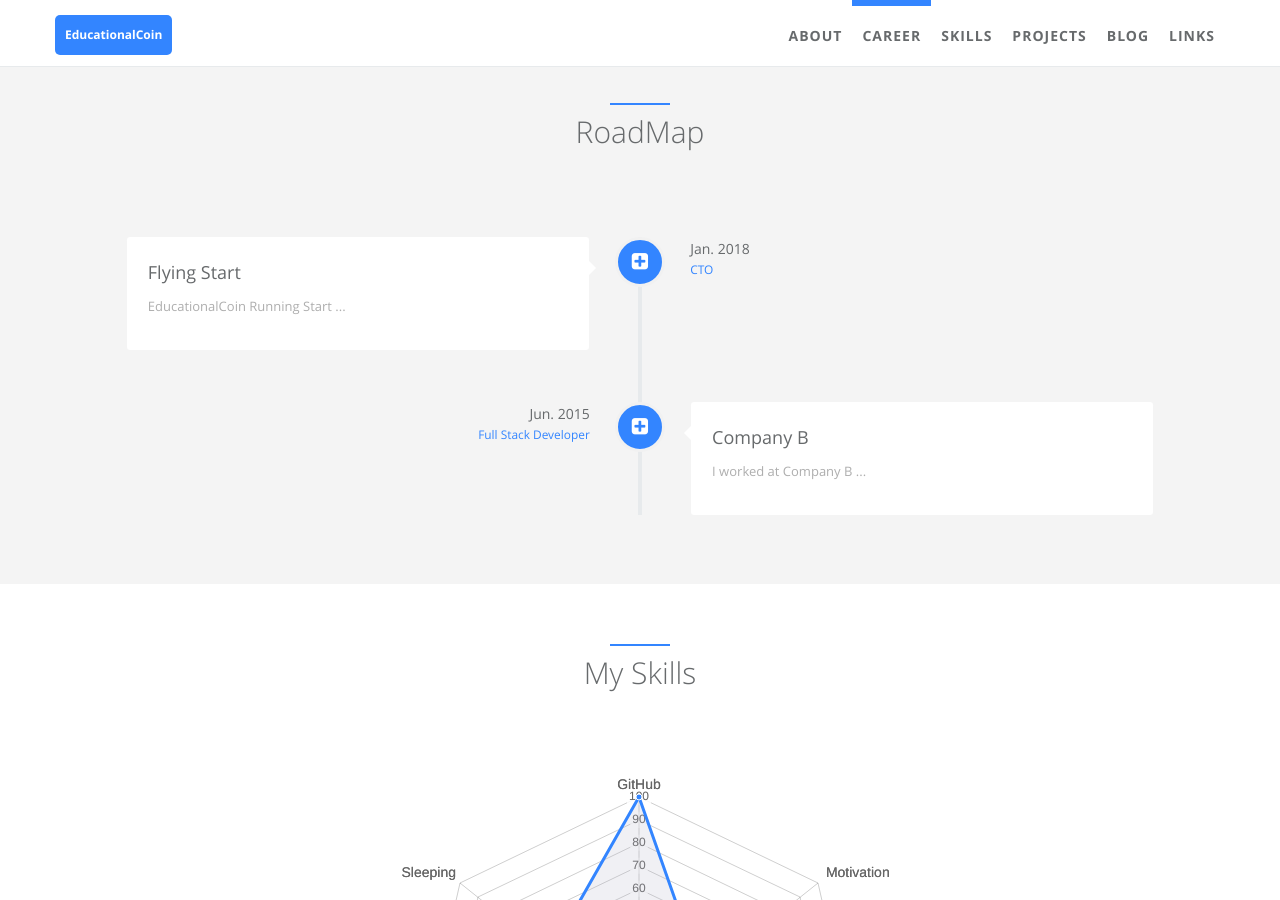
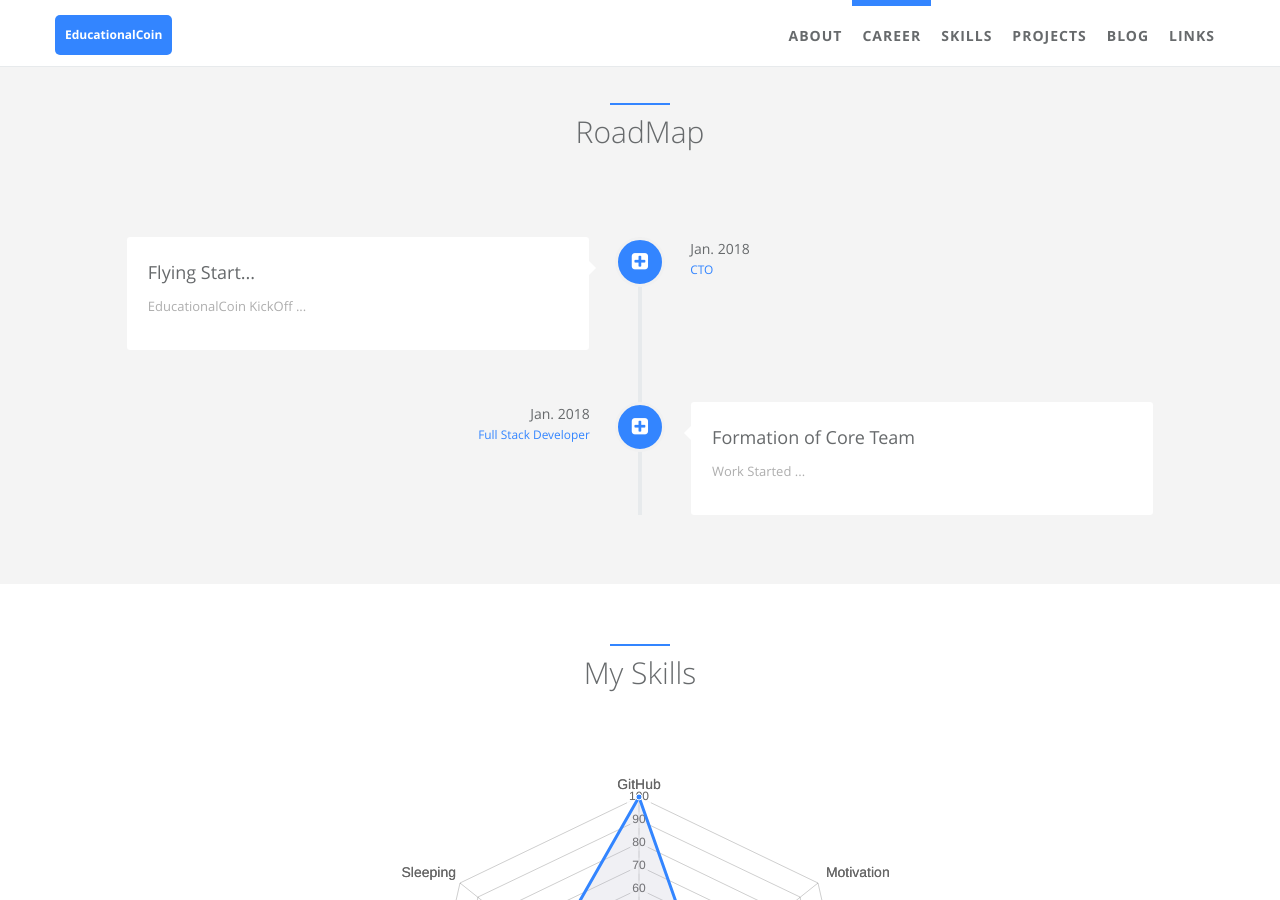
Before and after one commit to EducationalCoinOrganization/education-coin-site, a Jekyll site: the page built from index.html, in a window 1280 px wide and 900 px high, scrolled down 839 px. Built offline with Jekyll 4.4.1, drawn with Linux system fonts in a browser that asks for light colours.

Commit message:
Modified Careers with updated content

```diff
--- a/_data/index/careers.yml
+++ b/_data/index/careers.yml
@@ -1,10 +1,10 @@
 # careers section data
 # if you don't have language feature(language.yml is empty), ignore "i18n" items
 - name:
-    detail: Flying Start
+    detail: Flying Start...
     i18n: EducationalCoin
   desc:
-    detail: EducationalCoin Running Start ...
+    detail: EducationalCoin KickOff ...
     i18n: company_a_desc
   date:
     detail: Jan. 2018
@@ -15,13 +15,13 @@
   icon: fa-plus-square
 
 - name:
-    detail: Company B
+    detail: Formation of Core Team
     i18n: company_b
   desc:
-    detail: I worked at Company B ...
+    detail: Work Started ...
     i18n: company_b_desc
   date:
-    detail: Jun. 2015
+    detail: Jan. 2018
     i18n: company_b_date
   job:
     detail: Full Stack Developer
```
